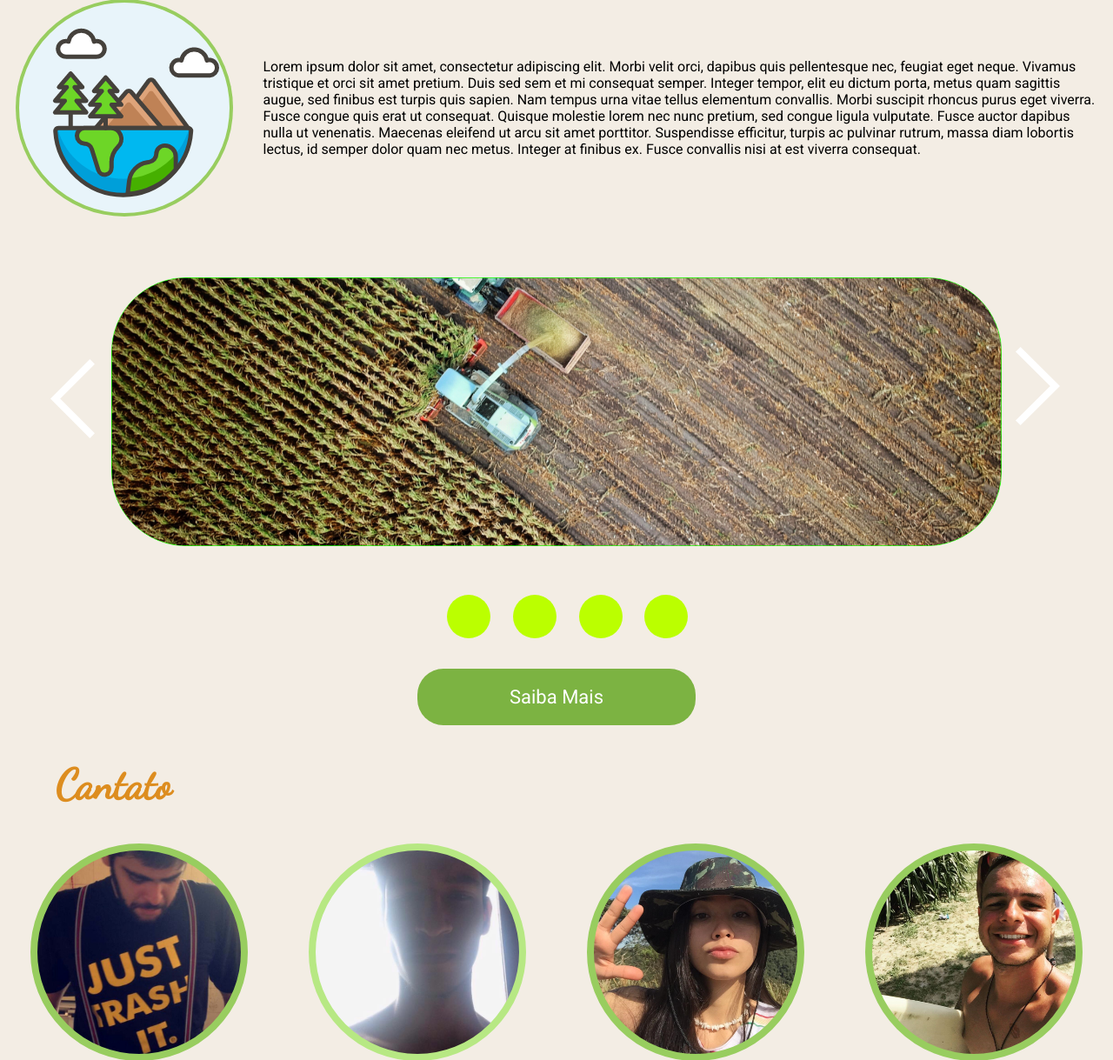
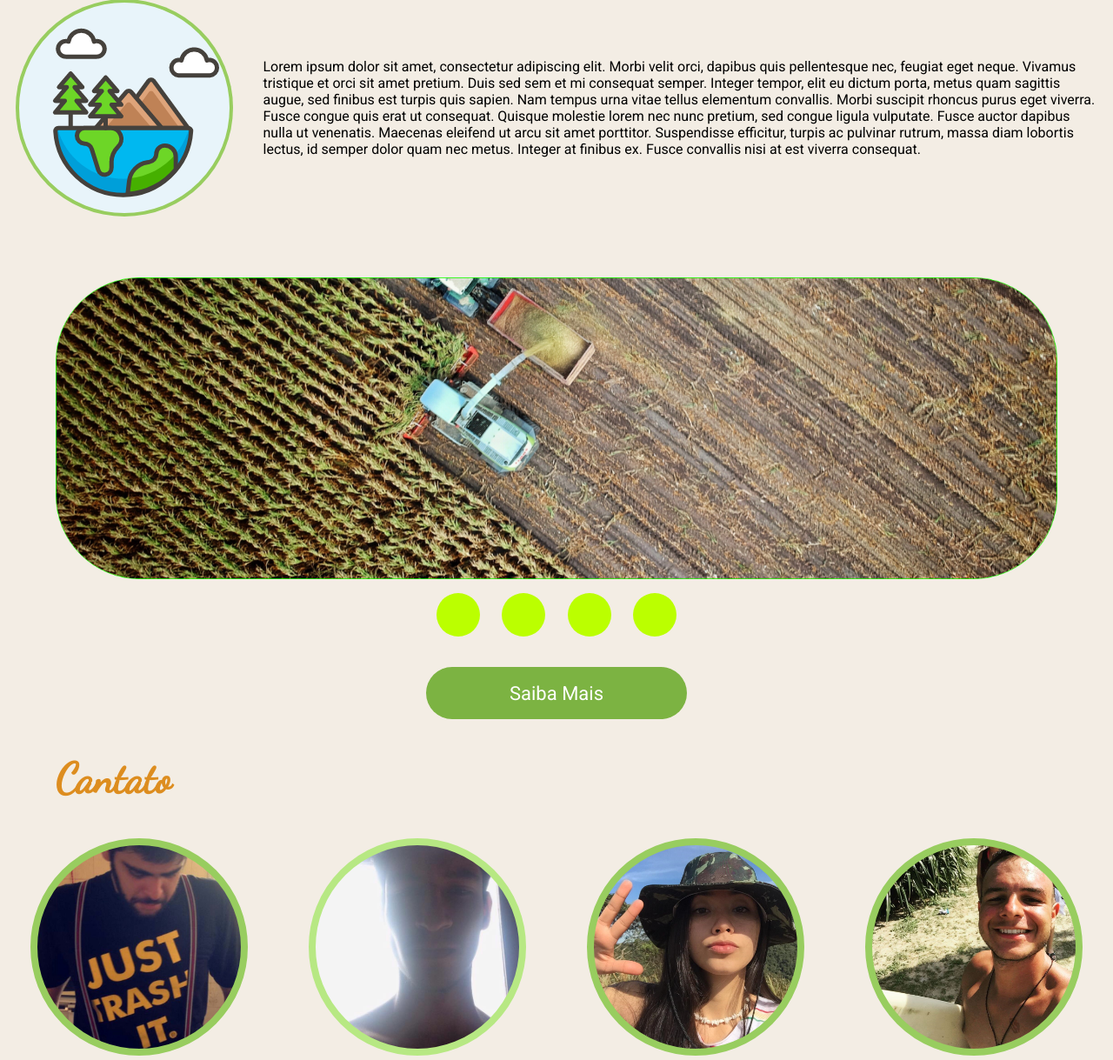
Before and after one commit to AhmadForhat/AgrOportuno, a Django app: page /home/ in a window 1280 px wide. Shown: the part 838-2057 px from the top of the page at 87% size. Run offline with Django 3.2, Linux system fonts and the light colour scheme.

Commit message:
CSS, HTML e JavaScript estilizando a home e o cadastro do site

```diff
--- /dev/null
+++ b/Agrodoce/static/script.js
@@ -0,0 +1,20 @@
+const bolinhas = document.querySelectorAll(".bolinha")
+const imagemSlide = document.querySelectorAll(".slide-home img")
+
+if(bolinhas.length && imagemSlide.length){
+  imagemSlide[0].classList.add('ativo');
+
+  function activeTab(index){
+      imagemSlide[0].classList.add('none')
+      imagemSlide.forEach((section) => {
+          section.classList.remove('ativo');
+      })
+      imagemSlide[index].classList.add('ativo');
+  }
+
+  bolinhas.forEach((itemMenu, index) => {
+      itemMenu.addEventListener('click', () => {
+          activeTab(index);
+      });
+  });
+}
--- a/Agrodoce/static/style.css
+++ b/Agrodoce/static/style.css
@@ -104,7 +104,7 @@ button:hover{
 }
 
 .slide-home img{
-    width: 80%;
+    width: 90%;
 }
 
 .bolinhas{
@@ -112,6 +112,7 @@ button:hover{
     display:flex;
     justify-content: center;
     align-items: center;
+    margin-right: 2%;
 }
 
 .bolinha{
@@ -128,9 +129,9 @@ button:hover{
     background-color: #FFBB5E;
 }
 
-.sobreHome button{
-    width: 25%;
-    height: 65px;
+.sobreHome a button{
+    width: 300px;
+    height: 60px;
 }
 
 .setas{
@@ -250,19 +251,73 @@ footer{
     margin-top: 7%;
 }
 
+.container-cadastro{
+    display:flex;
+    justify-content: space-between;
+    width: 100%;
+}
+
 form {
     display:flex;
     flex-direction: column;
-    justify-content: center;
-    align-items: center;
+    margin-left:90px;
+    text-align: left;
 }
 
 form input {
-    width: 80%;
-    height: 25px;
+    width: 400%;
+    height: 35px;
+    font-size: 18px;
+    color: #7CB342;
+    border-radius: 20px;
+    border: 8px solid #7CB342;
+    background-color: #F3EDE4;
+}
+
+form label{
+    font-size:140%;
+    color:#DF9633;
+    margin-bottom: 15px;
+    margin-top: 15px;
 }
 
 form select {
-    width: 80%;
-    height: 35px;
+    width: 408%;
+    height: 55px;
+    border-radius: 20px;
+    border: 8px solid #7CB342;
+    font-size: 20px;
+    color: #7CB342;
+    background-color: #F3EDE4;
+    text-align: center;
 }
+
+form button{
+    margin-top: 30px;
+    margin-left: ;
+    width: 250px;
+}
+
+.mensagem-final{
+    margin-left: 90px;
+}
+
+.mensagem-final p{
+    font-size: 22px;
+    color: #7CB342;
+}
+
+.mensagem-final button{
+    width: 320px;
+    margin-top: 60px;
+}
+
+
+
+.none{
+    display:none;
+}
+
+.ativo{
+    display:block;
+}
--- a/Agrodoce/templates/home.html
+++ b/Agrodoce/templates/home.html
@@ -13,12 +13,9 @@
      </div>
     <div class="slide-home">
         <img src="../static/img/slide1.png" alt="">
-        <img class ="none" src="" alt="">
-        <img class ="none" src="" alt="">
-        <img class ="none" src="" alt="">
-        <div class="setas">
-            <img class="setaEsquerda" src="../static/img/setaEsquerda.svg" alt="">
-            <img class="setaDireita" src="../static/img/setaDireita.svg" alt=""></div>
+        <img class ="none" src="../static/img/abacaxi.png" alt="">
+        <img class ="none" src="../static/img/hidroponia.png" alt="">
+        <img class ="none" src="../static/img/abacaxi.png" alt="">
         </div>
     <div class="bolinhas">
         <p class="bolinha"></p>
@@ -26,7 +23,7 @@
         <p class="bolinha"></p>
         <p class="bolinha"></p>
     </div>
-    <button>Saiba Mais</button>
+    <a href="/sobre"><button>Saiba Mais</button></a>
 </section>
 <section class="contato-home">
     <h2>Cantato</h2>
--- a/Agrodoce/templates/index.html
+++ b/Agrodoce/templates/index.html
@@ -9,7 +9,7 @@
     <link rel="stylesheet" href="../static/style.css">
     <link href="https://fonts.googleapis.com/css?family=Roboto&display=swap" rel="stylesheet">
     <link href="https://fonts.googleapis.com/css?family=Dancing+Script&display=swap" rel="stylesheet">
-    <script src="../static/scriptd.js" defer></script>
+    <script src="../static/script.js" defer></script>
     <title>AgrOportuno</title>
 </head>
 <body>
--- a/Agrodoce/templates/login.html
+++ b/Agrodoce/templates/login.html
@@ -15,7 +15,7 @@
             </div>
 
             <div class="link_cadastro">
-                    <a  href="">Ainda não tem cadastro?
+                    <a  href="/cadastro">Ainda não tem cadastro?
                         <br/>Cadastre-se
                     </a>
             </div>
```
Also changed, not shown: Agrodoce/static/img/abacaxi.png (added), Agrodoce/static/img/hidroponia.png (added), Agrodoce/static/scriptd.js (deleted), db.sqlite3.
